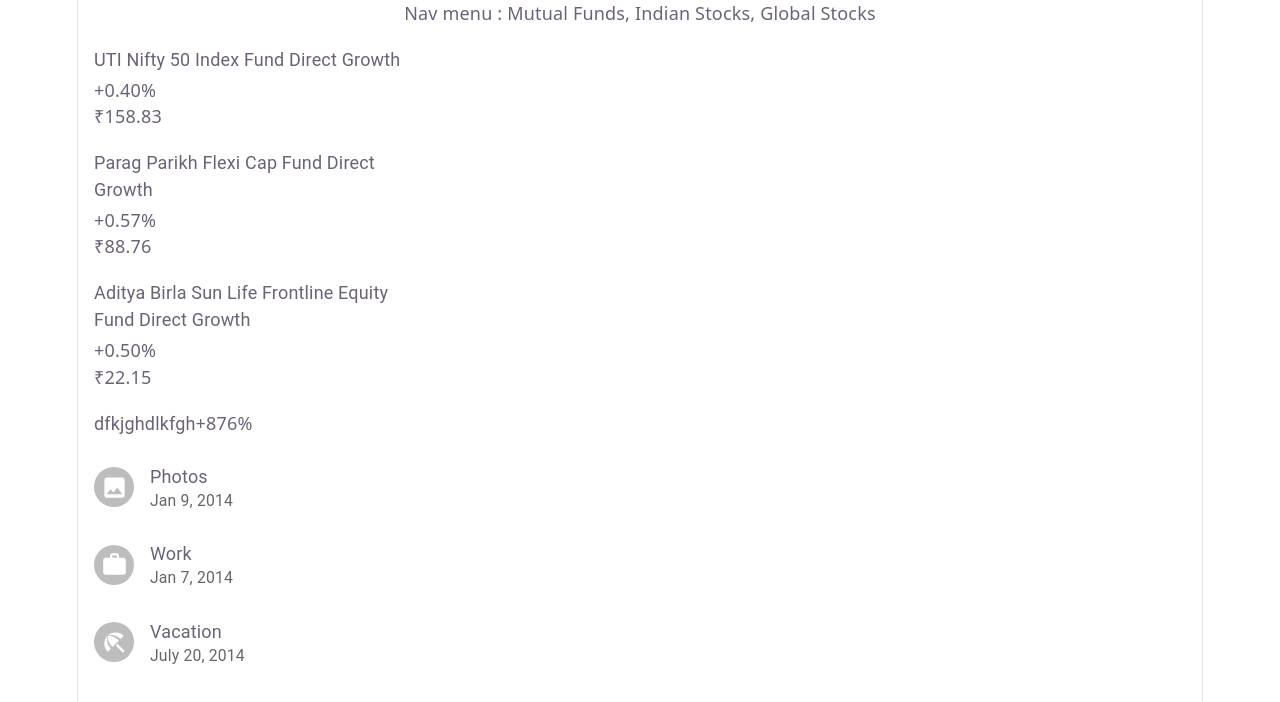
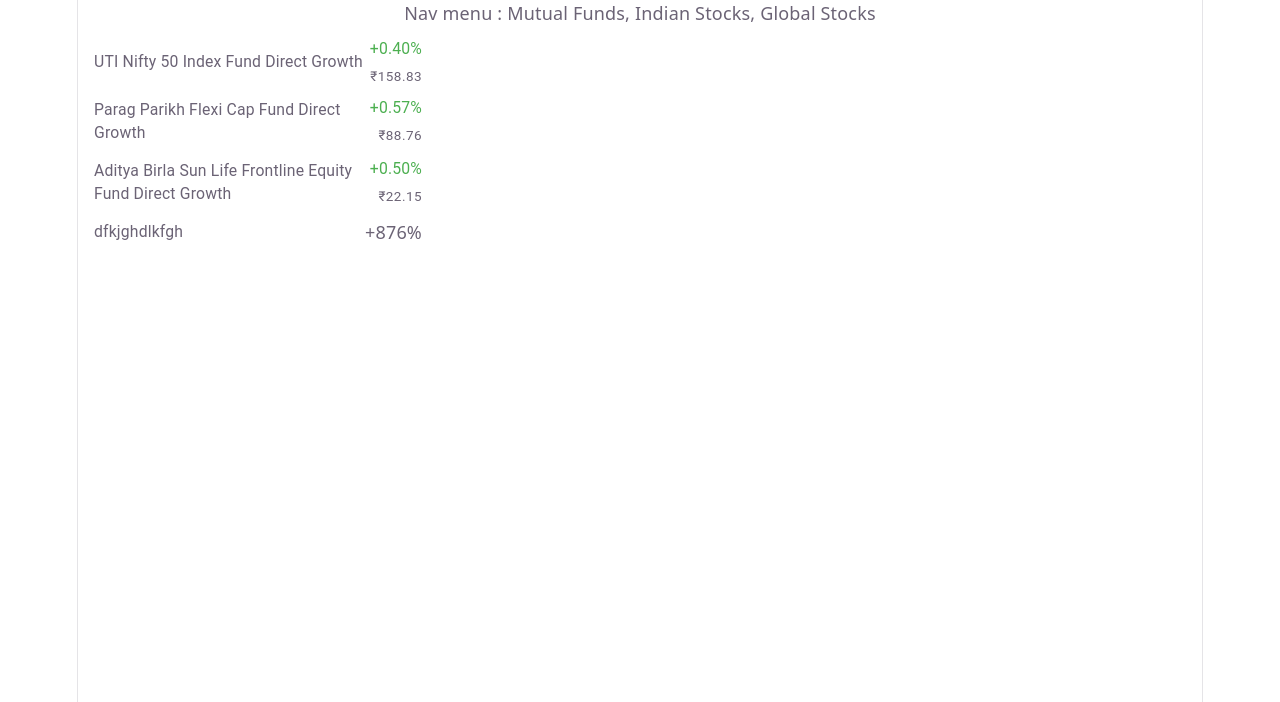
Before and after one commit to pramodboda/market-hub, a React (Vite) app: page / in a window 1280 px wide. Shown: the top 702 px of the page. Built offline with nearby package versions, Linux system fonts and the light colour scheme; no server answers; the HTML template or start-up script is replaced by a standard one.

Commit message:
UPDATE: Implementation

```diff
--- a/src/App/components/WatchlistCard/WatchlistCard.tsx
+++ b/src/App/components/WatchlistCard/WatchlistCard.tsx
@@ -1,7 +1,8 @@
 
 import { useState, useEffect } from "react";
 
-import Stack from '@mui/material/Stack';
+import Typography from '@mui/material/Typography';
+import Box from '@mui/material/Box';
 import List from '@mui/material/List';
 import ListItem from '@mui/material/ListItem';
 import ListItemText from '@mui/material/ListItemText';
@@ -10,6 +11,8 @@
 import ImageIcon from '@mui/icons-material/Image';
 import WorkIcon from '@mui/icons-material/Work';
 import BeachAccessIcon from '@mui/icons-material/BeachAccess';
+
+import { green } from '@mui/material/colors';
 
 import { mfapi } from "../../api/axios";
 
@@ -63,7 +66,8 @@
   const [fundDataMap, setFundDataMap] = useState({});
   const [loading, setLoading] = useState(true);
 
-  const [dense, setDense] = useState(false);
+  // List states
+  const [dense, setDense] = useState(true);
 
   // Fetch mutual fund NAV details from API
   const fetchFundDetails = async (schemeCode) => {
@@ -150,13 +154,21 @@
 
         return (<ListItem key={scheme.code}>
 
-          <Stack>
+          <Box sx={{ display: "flex", alignItems: "center", justifyContent: 'space-between', width: "100%" }}>
+
             {/* Left: Fund Name & Info */}
-            <ListItemText primary={data ? data.schemeName : scheme.name}></ListItemText>
+            <Box>
+              <ListItemText primary={data ? data.schemeName : scheme.name}></ListItemText>
+            </Box>
+
             {/* Financial Figures */}
-            {data ? (<><div>{isPositive ? "+" : ''}{data.changePct.toFixed(2)}%</div> <div>   ₹{data.latestNAV.toFixed(2)}</div></>) : ""}
+            <Box sx={{ textAlign: "right" }}>
 
-          </Stack>
+              {data ? (<><Typography variant="body2" sx={{ color: isPositive ? green[500] : "black" }}>{isPositive ? "+" : ''}{data.changePct.toFixed(2)}%</Typography> <Typography variant="caption">₹{data.latestNAV.toFixed(2)}</Typography></>) : ""}
+            </Box>
+
+
+          </Box >
 
 
         </ListItem>)
@@ -164,40 +176,17 @@
 
       <ListItem>
 
-        <Stack sx={{
-          flexDirection: "row", alignItems: "center", justifyContent: "space-between"
+        <Box sx={{
+          display: "flex", alignItems: "center", justifyContent: 'space-between', width: "100%"
         }}>
           <ListItemText primary="dfkjghdlkfgh"></ListItemText>
           {/* Financial Figures */}
           +876%
-        </Stack>
+        </Box>
 
 
       </ListItem >
-      <ListItem>
-        <ListItemAvatar>
-          <Avatar>
-            <ImageIcon />
-          </Avatar>
-        </ListItemAvatar>
-        <ListItemText primary="Photos" secondary="Jan 9, 2014" />
-      </ListItem>
-      <ListItem>
-        <ListItemAvatar>
-          <Avatar>
-            <WorkIcon />
-          </Avatar>
-        </ListItemAvatar>
-        <ListItemText primary="Work" secondary="Jan 7, 2014" />
-      </ListItem>
-      <ListItem>
-        <ListItemAvatar>
-          <Avatar>
-            <BeachAccessIcon />
-          </Avatar>
-        </ListItemAvatar>
-        <ListItemText primary="Vacation" secondary="July 20, 2014" />
-      </ListItem>
+
     </List >
   </>
 
```
